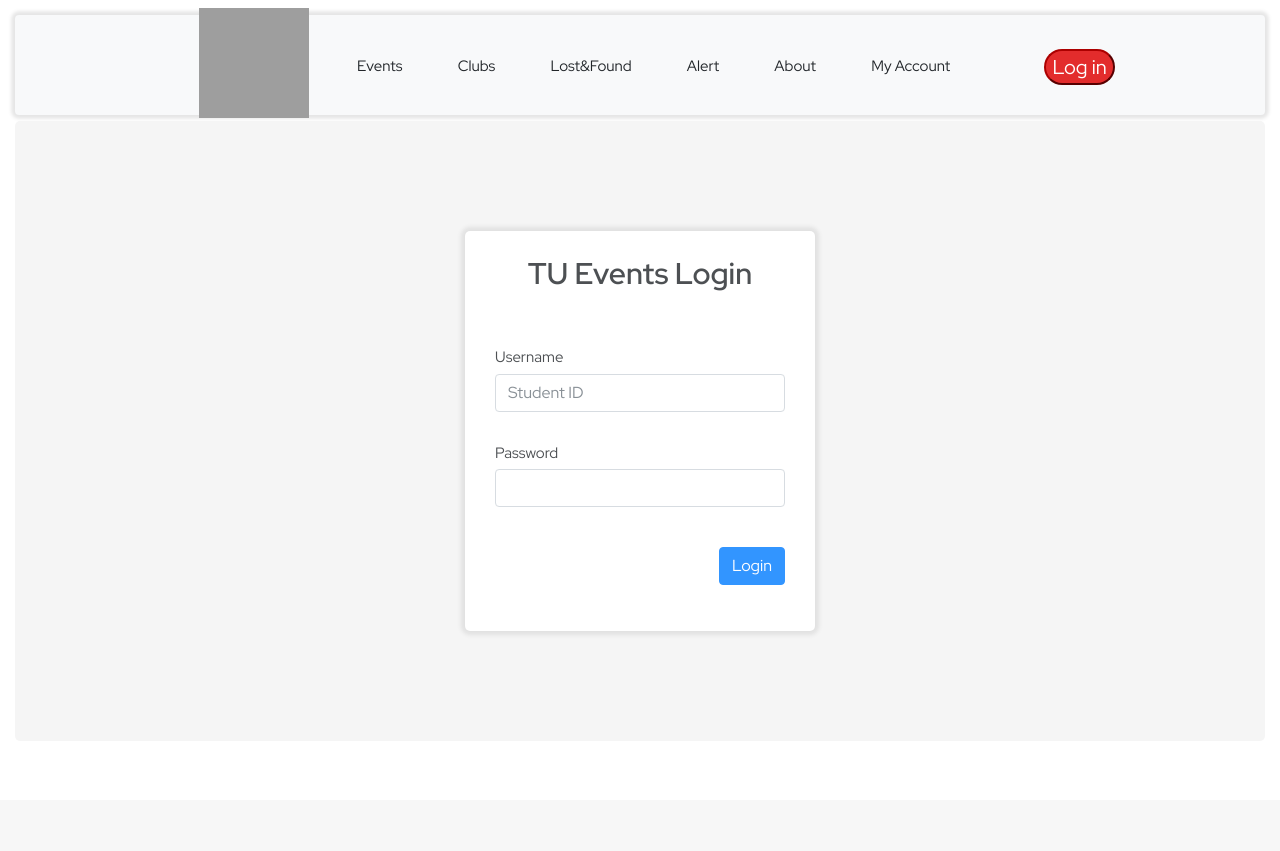
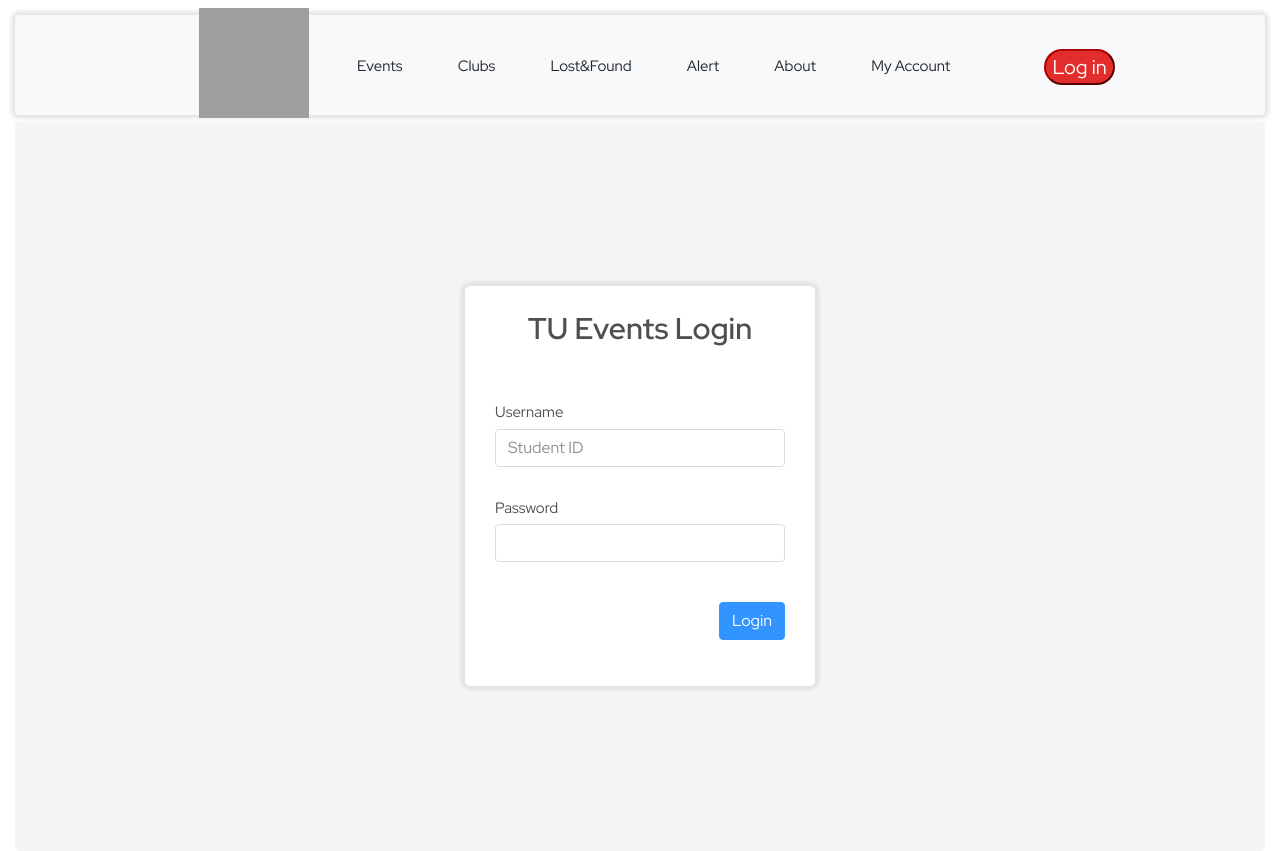
Before and after one commit to 6610685171/TUevents, a Django app: page /login in a window 1280 px wide. Before the commit the page ends 635 px from the top, so only its background shows below. Run offline with Django 5.2, Linux system fonts and the light colour scheme; some libraries are stand-ins or nearby versions; grey boxes are pictures that could not be loaded.

Commit message:
login.css fixed

```diff
--- a/webapp/web_tu_events/static/css/login.css
+++ b/webapp/web_tu_events/static/css/login.css
@@ -7,7 +7,7 @@
 
 .login-bg {
     background-color: #f3f3f3;
-    height: 620px;
+    height: 730px;
     opacity: 80%;
     border-radius: 5px;
     display: flex;
```
